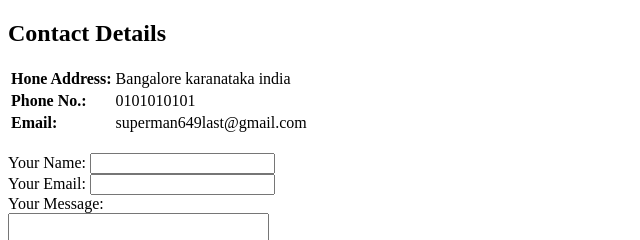
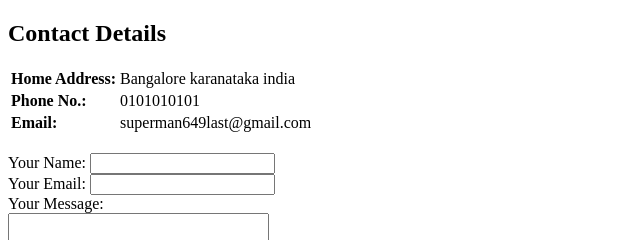
Before and after one commit to nethaji-rao/cv, a plain HTML site: page contact.html in a window 1280 px wide. Shown: the top 240 px of the page, 0-640 px from the left. Drawn offline with Linux system fonts and the light colour scheme.

Commit message:
Add files via upload

```diff
--- a/contact.html
+++ b/contact.html
@@ -11,7 +11,7 @@
   <table>
     <tr>
       <td>
-        <strong>Hone Address:</strong>
+        <strong>Home Address:</strong>
       </td>
       <td> Bangalore karanataka india </td>
     </tr>
```
